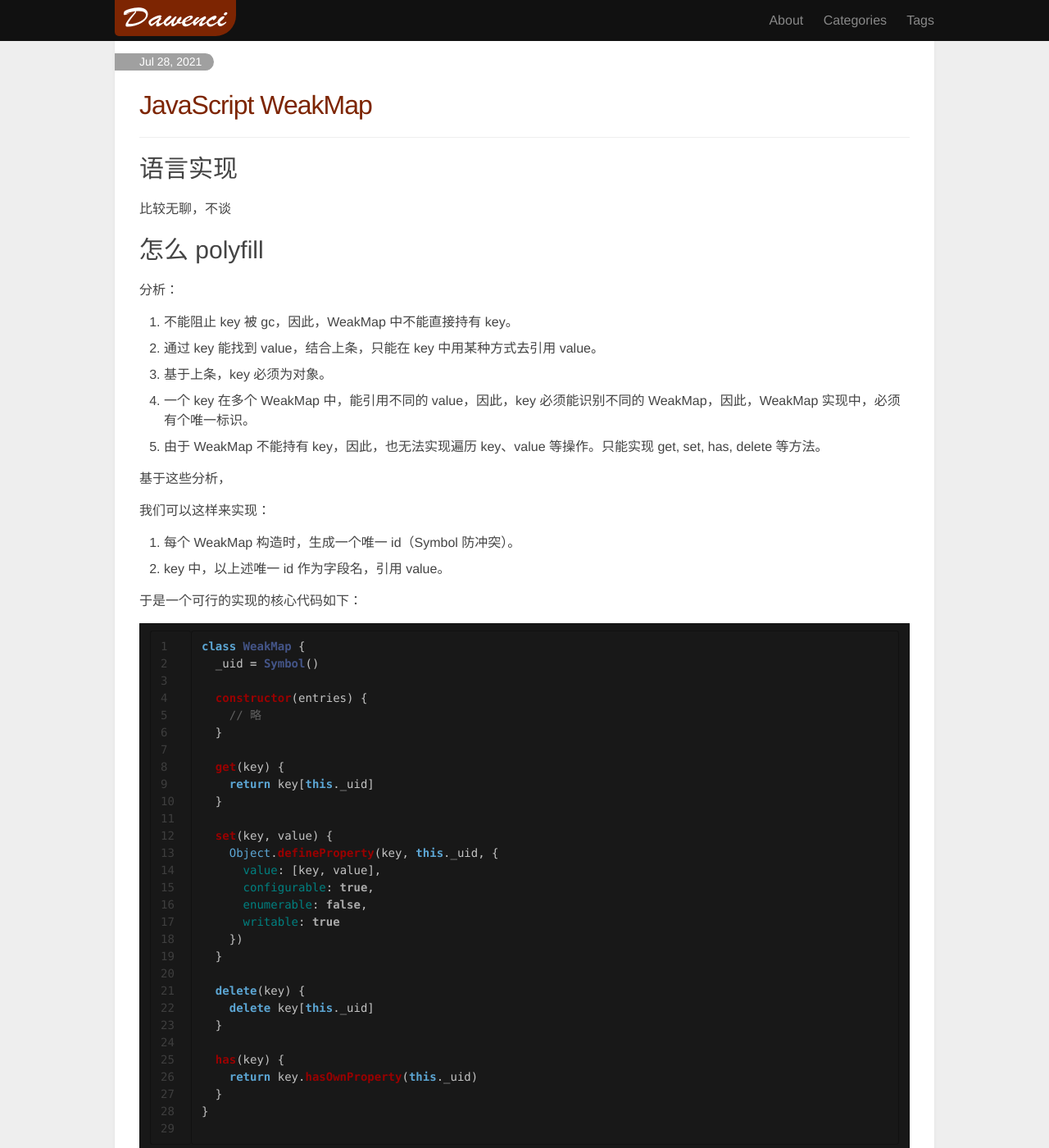
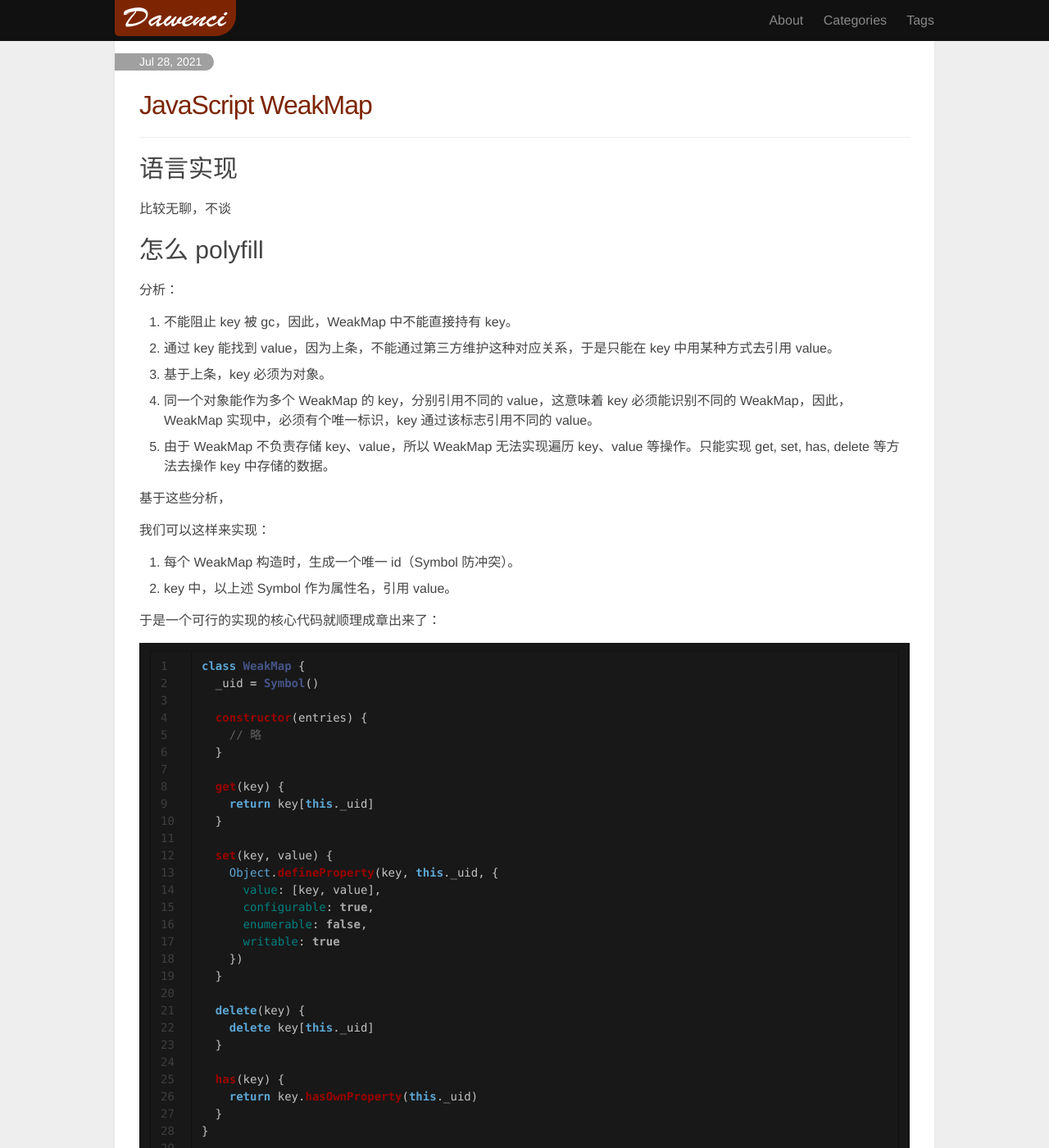
Before and after one commit to dawenci/dawenci.github.io, a Jekyll site: the page built from _posts/2021-07-28-javascript-weakmap.md, in a window 1280 px wide and 1400 px high. Shown: the whole window at 82% size. Built offline with Jekyll 4.4.1, drawn with Linux system fonts in a browser that asks for light colours; comment, search, counter and statistics services are not loaded; a style sheet for code colours, icons or effects is not loaded.

Commit message:
Update 2021-07-28-javascript-weakmap.md

````diff
--- a/_posts/2021-07-28-javascript-weakmap.md
+++ b/_posts/2021-07-28-javascript-weakmap.md
@@ -15,10 +15,10 @@ tags: [JavaScript, WeakMap, polyfill]
 分析：
 
 1. 不能阻止 key 被 gc，因此，WeakMap 中不能直接持有 key。
-2. 通过 key 能找到 value，结合上条，只能在 key 中用某种方式去引用 value。
+2. 通过 key 能找到 value，因为上条，不能通过第三方维护这种对应关系，于是只能在 key 中用某种方式去引用 value。
 3. 基于上条，key 必须为对象。
-4. 一个 key 在多个 WeakMap 中，能引用不同的 value，因此，key 必须能识别不同的 WeakMap，因此，WeakMap 实现中，必须有个唯一标识。
-5. 由于 WeakMap 不能持有 key，因此，也无法实现遍历 key、value 等操作。只能实现 get, set, has, delete 等方法。
+4. 同一个对象能作为多个 WeakMap 的 key，分别引用不同的 value，这意味着 key 必须能识别不同的 WeakMap，因此，WeakMap 实现中，必须有个唯一标识，key 通过该标志引用不同的 value。
+5. 由于 WeakMap 不负责存储 key、value，所以 WeakMap 无法实现遍历 key、value 等操作。只能实现 get, set, has, delete 等方法去操作 key 中存储的数据。
 
 <!-- more -->
 
@@ -27,9 +27,9 @@ tags: [JavaScript, WeakMap, polyfill]
 我们可以这样来实现：
 
 1. 每个 WeakMap 构造时，生成一个唯一 id（Symbol 防冲突）。
-2. key 中，以上述唯一 id 作为字段名，引用 value。
+2. key 中，以上述 Symbol 作为属性名，引用 value。
 
-于是一个可行的实现的核心代码如下：
+于是一个可行的实现的核心代码就顺理成章出来了：
 
 
 ```js
````
Also changed, not shown: other parts of _posts/2021-07-28-javascript-weakmap.md (+4 -0 lines).
